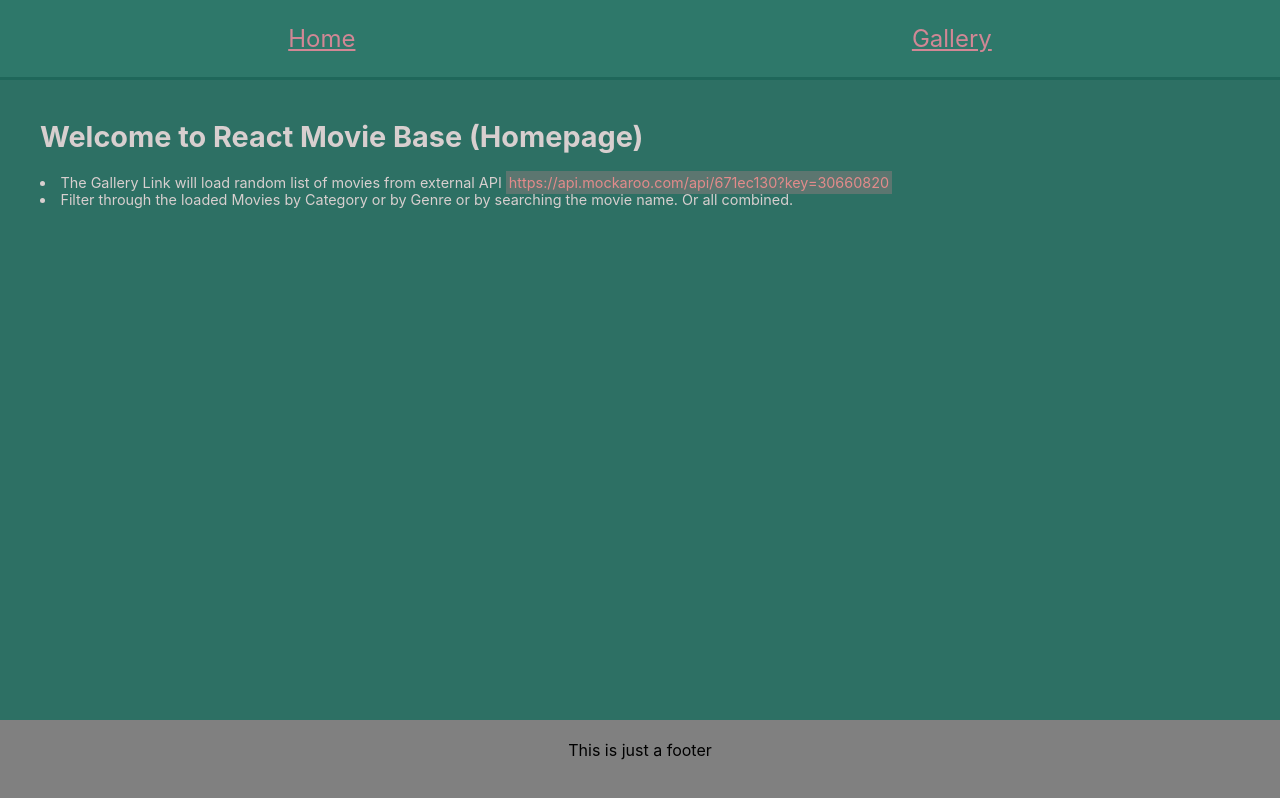
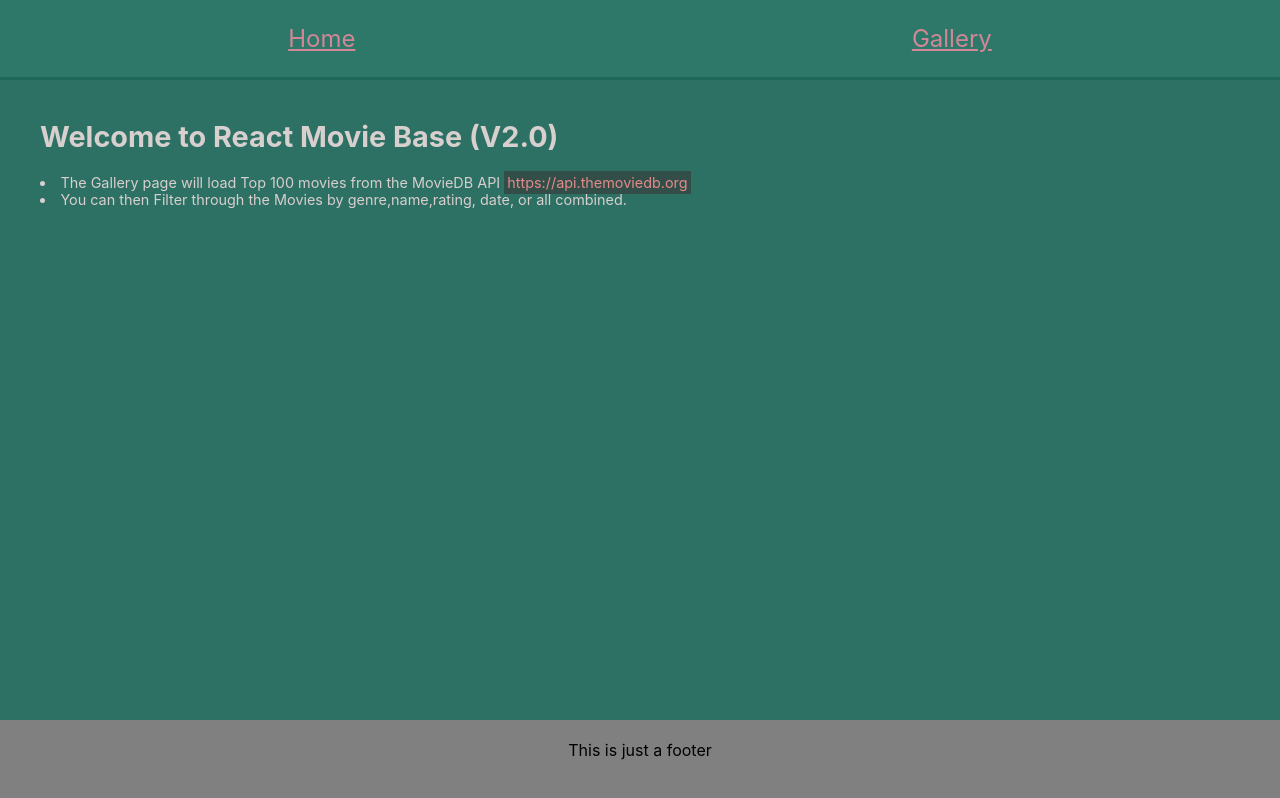
Before and after one commit to dpak11/MovieBaseV2, a React (Create React App) app: page / in a window 1280 px wide. Built offline with nearby package versions, Linux system fonts and the light colour scheme.

Commit message:
css and home page text change

```diff
--- a/src/components/Home.js
+++ b/src/components/Home.js
@@ -12,22 +12,21 @@ const Home = () => {
     background: "red",
     padding: "3px",
     color: "#e28b8b",
-    backgroundColor: "rgba(139, 124, 124, 0.5)"
+    backgroundColor: "rgba(58, 44, 44, 0.5)"
   }
 
   return (
     <div style={homestyle}>
-      <h1>Welcome to React Movie Base (Homepage)</h1>
+      <h1>Welcome to React Movie Base (V2.0)</h1>
       <p>
         <li>
-          The Gallery Link will load random list of movies from external API{" "}
+          The Gallery page will load Top 100 movies from the MovieDB API{" "}
           <span style={apilink}>
-            https://api.mockaroo.com/api/671ec130?key=30660820
+          https://api.themoviedb.org
           </span>
         </li>
         <li>
-          Filter through the loaded Movies by Category or by Genre or by searching
-          the movie name. Or all combined.
+         You can then Filter through the Movies by genre,name,rating, date,  or all combined.
         </li>
       </p>
     </div>
--- a/src/css/movie-detail.css
+++ b/src/css/movie-detail.css
@@ -1,5 +1,5 @@
 .detailStyle {
-  height: 70vh;
+  /* height: 70vh; */
   display: flex;
   align-items: center;
   justify-content: center;
--- a/src/css/movie.css
+++ b/src/css/movie.css
@@ -15,7 +15,7 @@
   border: 1px solid #605c5c;
   padding: 10px 15px;
   border-radius: 10px;
-  background: rgb(60, 166, 147);
+  background: rgb(119, 184, 173);
   margin-bottom: 10px;
   transition: all 0.3s ease-in-out;
 }
```
Also changed, not shown: 2 other files (tests, documents, lock files or other folders).
